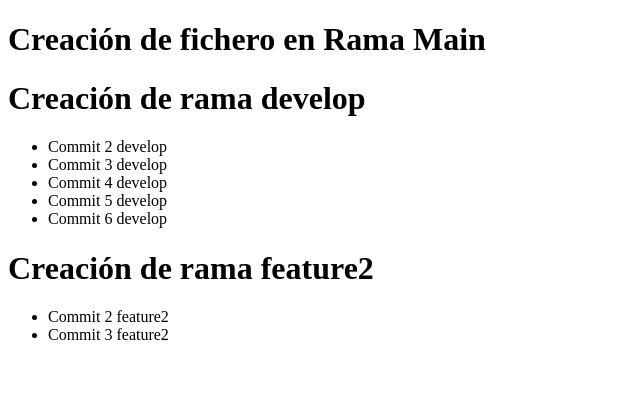
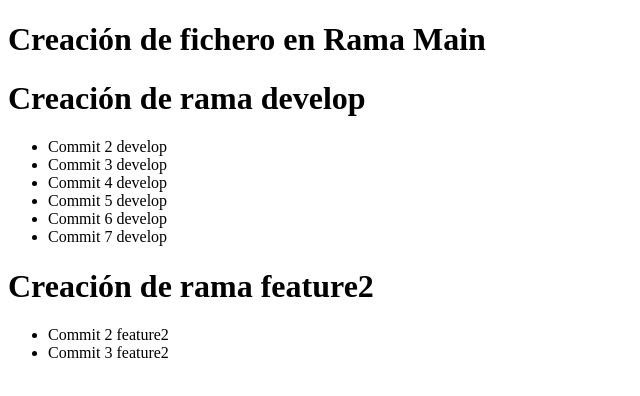
Before and after one commit to pabloGRC90/UT2-Git_PGG4, a plain HTML site: page public/index.html in a window 1280 px wide. Shown: the whole page, without its empty margins (0-640 px from the left). Drawn offline with Linux system fonts and the light colour scheme.

Commit message:
Commit 7 develop

```diff
--- a/public/index.html
+++ b/public/index.html
@@ -17,6 +17,7 @@
         <li>Commit 4 develop</li>
         <li>Commit 5 develop</li>
         <li>Commit 6 develop</li>
+        <li>Commit 7 develop</li>
     </ul>
 
     <h1>Creación de rama feature2</h1>
```
